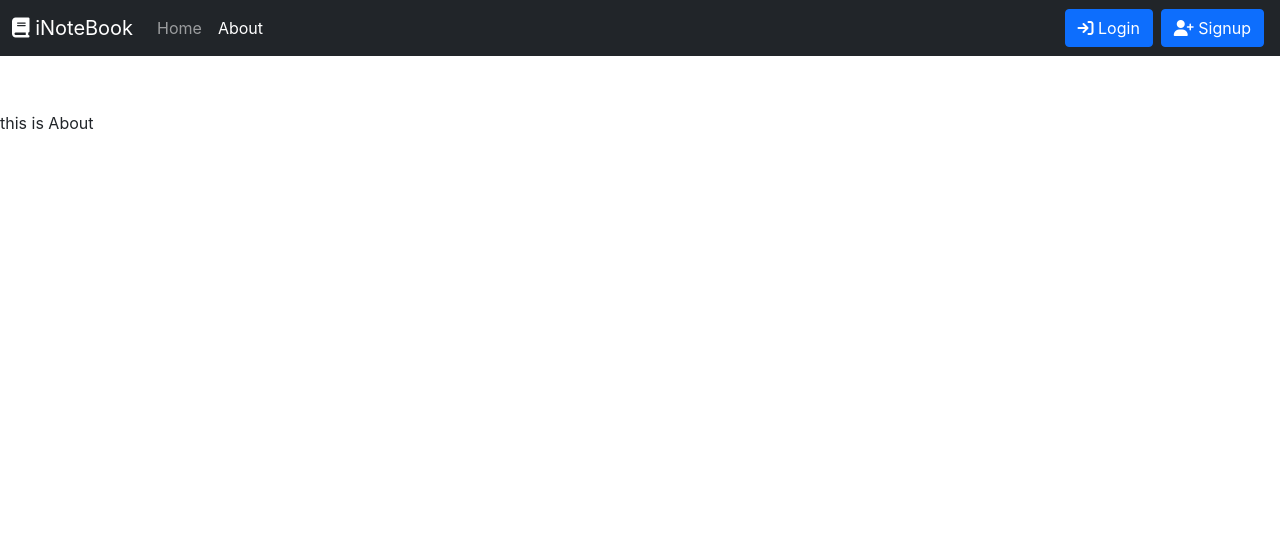
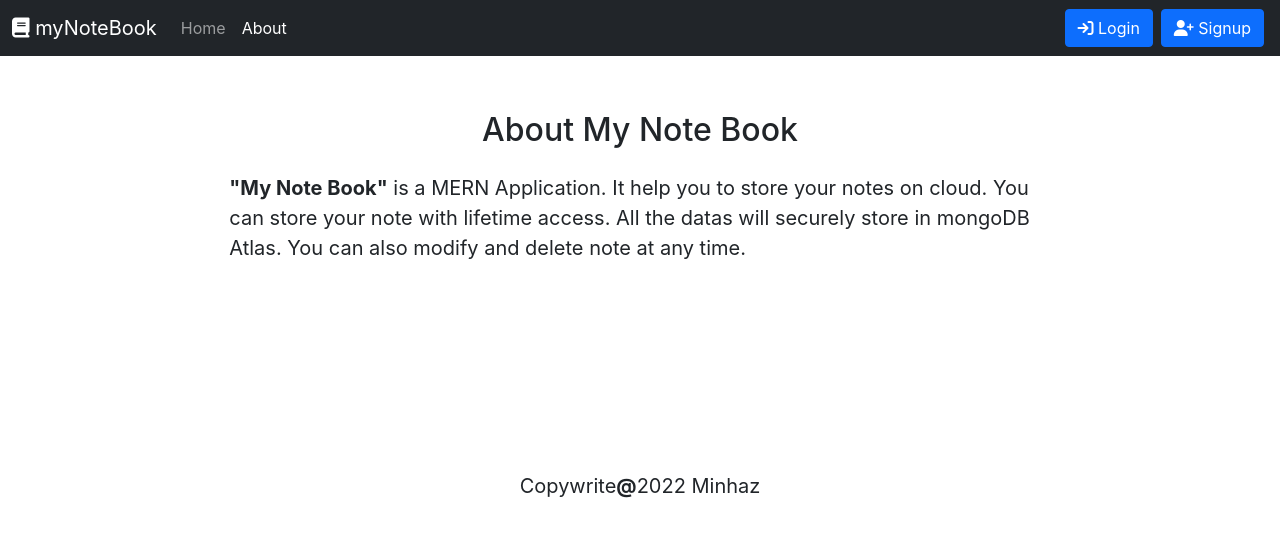
Before and after one commit to minhaz74692/online_note_book, a React (Create React App) app in the folder client/: page /about in a window 1280 px wide. Shown: the top 536 px of the page. Built offline with nearby package versions, Linux system fonts and the light colour scheme.

Commit message:
Add about page

```diff
--- a/client/package.json
+++ b/client/package.json
@@ -18,7 +18,7 @@
     "build": "react-scripts build",
     "test": "react-scripts test",
     "eject": "react-scripts eject",
-    "both": "concurrently \"npm run start\" \"nodemon backend/index.js\""
+    "both": "concurrently \"npm run start\" \"nodemon ../index.js\""
   },
   "eslintConfig": {
     "extends": [
--- a/client/public/index.html
+++ b/client/public/index.html
@@ -8,7 +8,7 @@
     <meta name="description" content="Web site created using create-react-app"/>
     <link rel="apple-touch-icon" href="%PUBLIC_URL%/logo192.png" />
     <link rel="manifest" href="%PUBLIC_URL%/manifest.json" />
-    <title>iNoteBook- store your note in cluod</title>
+    <title>myNoteBook- store your note in cluod</title>
     <link href="https://cdn.jsdelivr.net/npm/bootstrap@5.0.2/dist/css/bootstrap.min.css" rel="stylesheet" integrity="sha384-EVSTQN3/azprG1Anm3QDgpJLIm9Nao0Yz1ztcQTwFspd3yD65VohhpuuCOmLASjC" crossorigin="anonymous">
   </head>
   <body>
--- a/client/src/App.js
+++ b/client/src/App.js
@@ -12,6 +12,7 @@ import NoteState from './context/notes/NoteState';
 import Login from './componants/Login';
 import Signup from './componants/Signup';
 import Alert from './componants/Alert';
+import Footer from './componants/Footer';
 
 function App() {
   const [alert, setAlert] = useState(null);
@@ -37,6 +38,7 @@ function App() {
         <Route exact path="/signup" element= {<Signup showAlert={showAlert}/>}/>
       </Routes>
     </Router>
+    <Footer/>
     </NoteState>
   );
 }
--- a/client/src/componants/About.js
+++ b/client/src/componants/About.js
@@ -1,9 +1,12 @@
 import React from 'react';
 const About=()=> {
   return (
-    <>
-      this is About
-    </>
+    <div>
+    <h2 className='text-center'>About My Note Book</h2>
+    <p className='p-3 col-lg-8 d-block mx-auto fs-5'>
+      <strong>"My Note Book"</strong> is a MERN Application. It help you to store your notes on cloud. You can store your note with lifetime access. All the datas will securely store in mongoDB Atlas. You can also modify and delete note at any time.
+    </p>
+    </div>
   )
 }
 
--- /dev/null
+++ b/client/src/componants/Footer.js
@@ -0,0 +1,11 @@
+import React from 'react'
+
+const Footer = () => {
+  return (
+    <div className='mt-5 py-5 fs-5'>
+        <p className='text-center mt-5 pt-5'>Copywrite<strong>@</strong>2022 Minhaz</p>
+    </div>
+  )
+}
+
+export default Footer
--- a/client/src/componants/Login.js
+++ b/client/src/componants/Login.js
@@ -26,7 +26,7 @@ const Login = (props) => {
 
         }
         else{
-            props.showAlert("Invalid Credentials","danger")
+            props.showAlert("Email or password is wrong","danger")
         }
     }
 
--- a/client/src/componants/Navbar.js
+++ b/client/src/componants/Navbar.js
@@ -14,7 +14,7 @@ const Navbar = (props) => {
         <>
             <nav className="navbar navbar-expand-lg sticky-top navbar-dark bg-dark">
                 <div className="container-fluid">
-                    <Link className="navbar-brand" to="/"><i className="fa-solid fa-book"></i> iNoteBook</Link>
+                    <Link className="navbar-brand" to="/"><i className="fa-solid fa-book"></i> myNoteBook</Link>
                     <button className="navbar-toggler" type="button" data-bs-toggle="collapse" data-bs-target="#navbarSupportedContent" aria-controls="navbarSupportedContent" aria-expanded="false" aria-label="Toggle navigation">
                         <span className="navbar-toggler-icon"></span>
                     </button>
@@ -34,6 +34,7 @@ const Navbar = (props) => {
                     </div>
                 </div>
             </nav>
+
         </>
     )
 }
--- a/client/src/componants/NoteItem.js
+++ b/client/src/componants/NoteItem.js
@@ -8,14 +8,17 @@ const NoteItem = (props) => {
     const { note ,updateNote} = props;
     return (
         <>
-        <div className='col-md-4 col-lg-4 my-2 mx-0' id='edit'>
+        <div className='col-md-4 col-lg-4 col-12 my-2 mx-0' id='edit'>
             <div className="card">
                 <div className="card-body">
-                    <div className='d-flex align-items-center'>
+                    <div className='d-flex align-items-center justify-content-between'>
                         <h5 className="card-title">{note.title}</h5>
-                        <i onClick={()=>{updateNote(note)}} title='Edit' className="fa-solid fa-pen-to-square mx-2"></i>
+                        <div className=''>
+                        <i onClick={()=>{updateNote(note)}} title='Edit' className="fa-solid fa-pen-to-square fs-5 mx-2"></i>
                         <i onClick={()=>{deleteNote(note._id);
-                            props.showAlert("Deleted Successfuly","success")}} title='Delete' className="fa-solid fa-trash-can mx-2"></i>
+                            props.showAlert("Deleted Successfuly","success")}} title='Delete' className="fa-solid fa-trash-can fs-5 mx-2"></i>
+                        </div>
+
                     </div>
                     <p className="card-text">{note.description}</p>
                 </div>
--- a/client/src/componants/Notes.js
+++ b/client/src/componants/Notes.js
@@ -71,8 +71,8 @@ const Notes = (props) => {
                     </div>
                 </div>
             </div>
-            <div className='row p-5'>
-                <h2>Your Notes</h2>
+            <div className='row py-5 mx-auto px-lg-5'>
+                <h2 className='text-success fs-1 text-center'>Your Notes</h2>
                 <div className='container mx-2'>
                     {notes.length === 0 && "No Notes To Display"}
                 </div>
--- a/client/src/componants/Signup.js
+++ b/client/src/componants/Signup.js
@@ -22,11 +22,10 @@ const Signup = (props) => {
             localStorage.setItem('token', json.authtoken);
             navigate('/');
             props.showAlert("Successfully signed up", "success")
-
-
         }
         else {
-            props.showAlert("Invalid details", "danger")
+            props.showAlert("User with this email already exist", "danger");
+            navigate('/')
         }
     }
 
```
